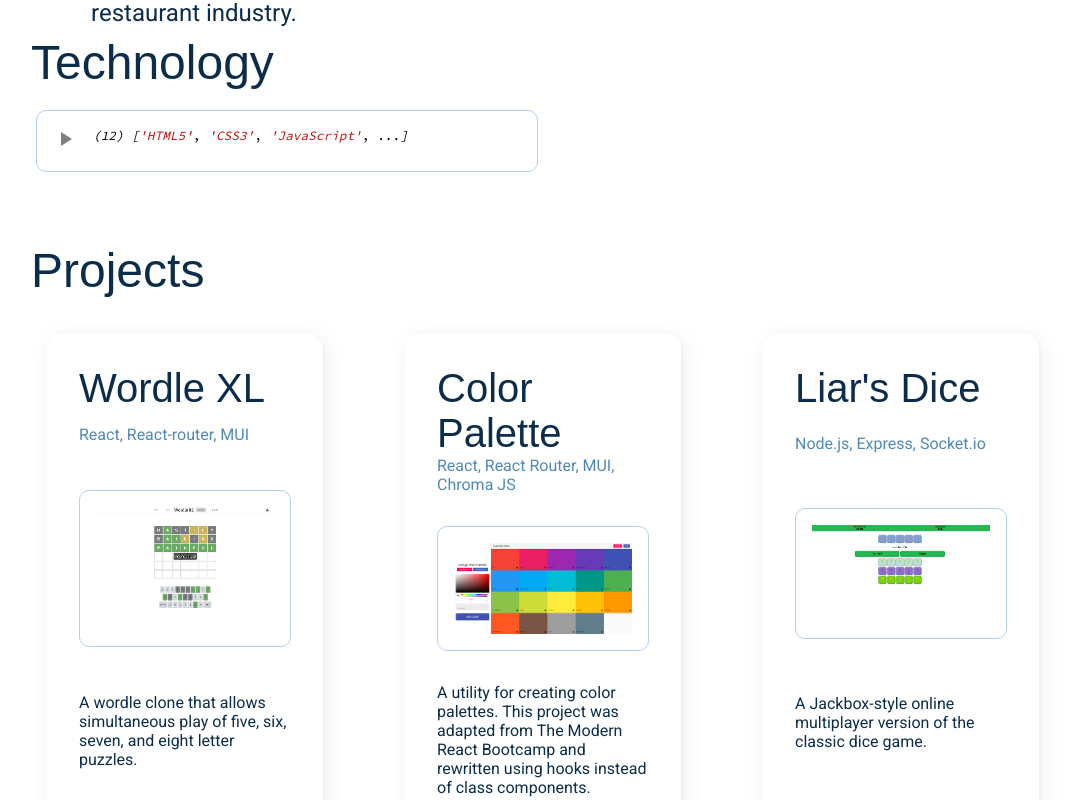
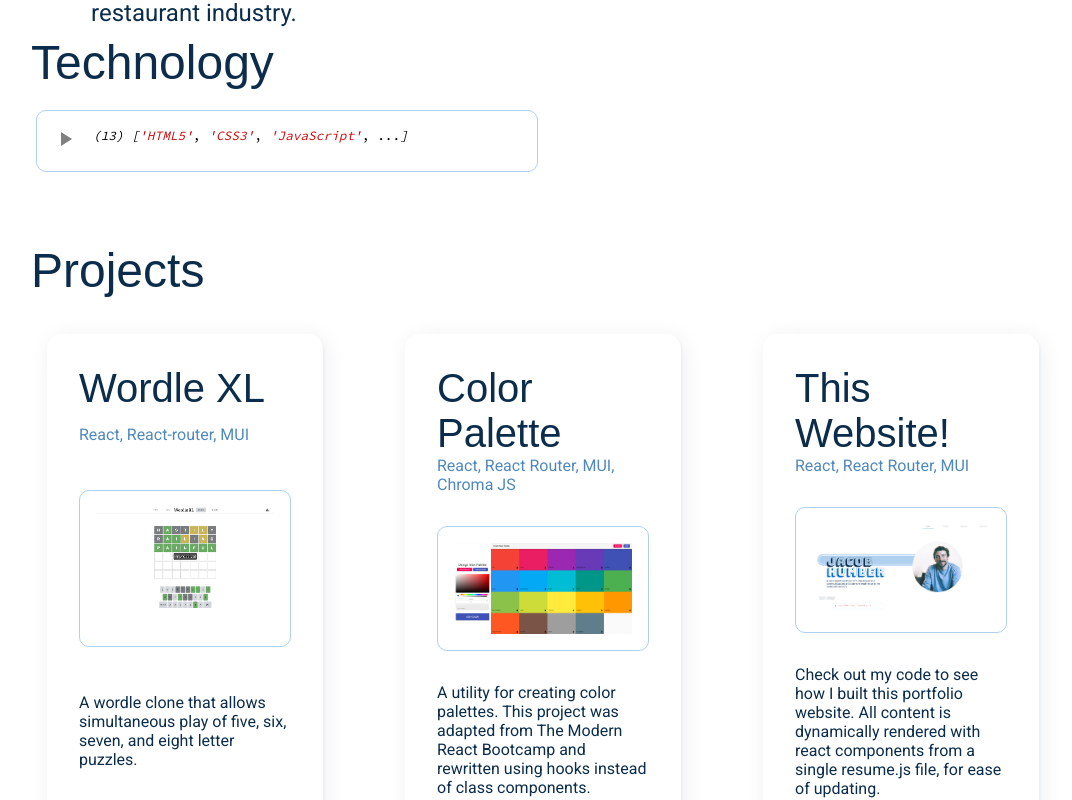
Before and after one commit to humber-jake/portfolio, a React (Create React App) app: page / in a window 1280 px wide. Shown: the part 537-1337 px from the top of the page, without its empty margins (97-1169 px from the left). Built offline with nearby package versions, Linux system fonts and the light colour scheme; a web font is replaced by a local one.

Commit message:
add portfolio website to projects

```diff
--- a/src/resume.js
+++ b/src/resume.js
@@ -5,6 +5,7 @@ const resume = {
         'HTML5',
         'CSS3',
         'JavaScript',
+        'jQuery',
         'React',
         'JSS',
         'MUI',
@@ -174,6 +175,17 @@ const resume = {
             link: 'https://heartfelt-ganache-64105d.netlify.app/'
         },
         {
+            name: "This Website!",
+            tech: [
+                'React',
+                'React Router',
+                'MUI',
+            ],
+            year: "2022",
+            description: "Check out my code to see how I built this portfolio website. All content is dynamically rendered with react components from a single resume.js file, for ease of updating.",
+            link: 'https://jhumber.com'
+        },
+        {
             name: "Liar's Dice",
             tech: [
                 'Node.js',
```
Also changed, not shown: public/thumbnails/This Website!.png (added).
